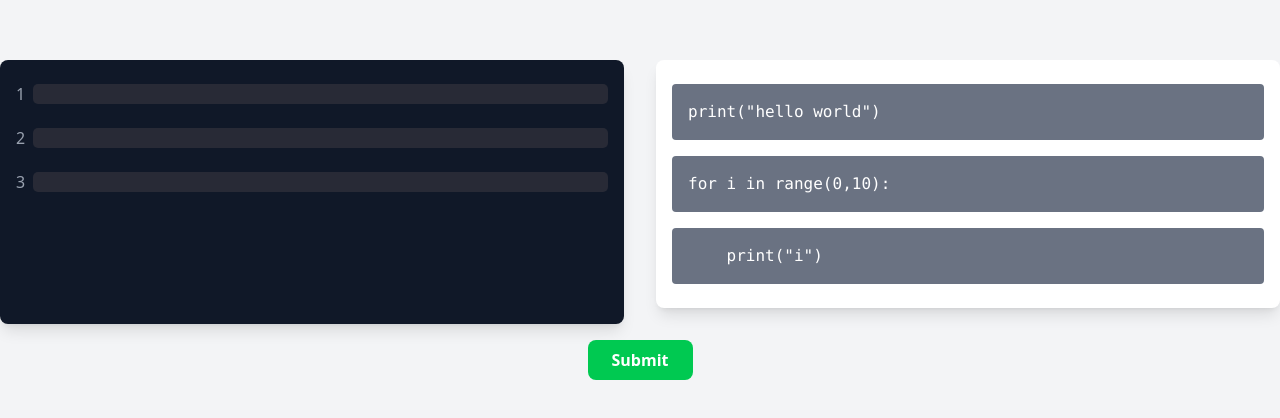
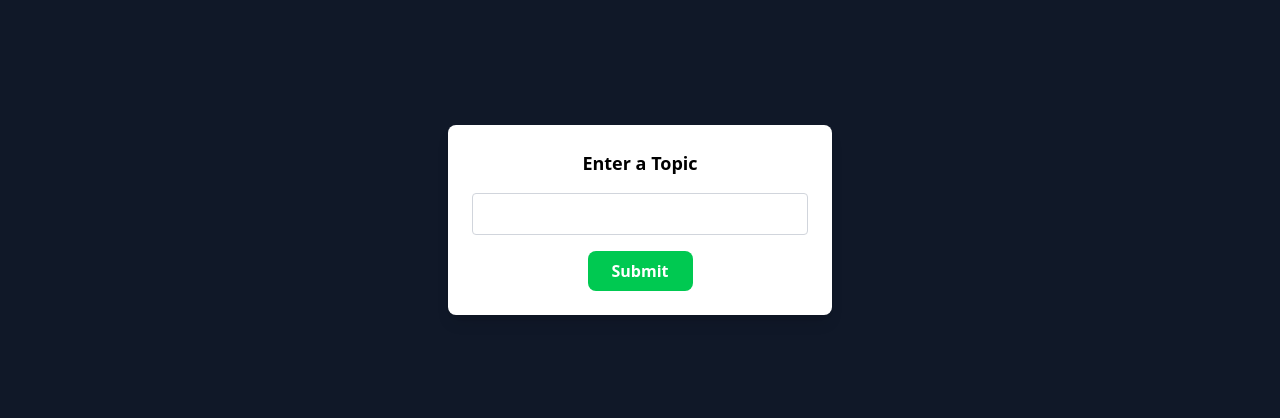
Before and after one commit to ivan-chong/ichack25, a React (Vite) app in the folder draggle/: page / in a window 1280 px wide. Shown: the part 180-598 px from the top of the page. Built offline with nearby package versions, Linux system fonts and the light colour scheme.

Commit message:
have update background colour

```diff
--- a/draggle/src/App.tsx
+++ b/draggle/src/App.tsx
@@ -20,6 +20,8 @@ export default function App() {
   const [correctItems, setCorrectItems] = useState<boolean[]>([]);
   const [ideValues, setIdeValues] = useState<string[]>(new Array(ogList.length).fill(""));
   const [highlightedItems, setHighlightedItems] = useState<boolean[]>(new Array(ogList.length).fill(false));
+  const [showPopup, setShowPopup] = useState(true);
+  const [topic, setTopic] = useState("");
 
   const shuffleArray = (array) => {
     const newArray = [...array];
@@ -61,7 +63,6 @@ export default function App() {
     const updatedHighlightedItems = newCorrectItems.map(isCorrect => isCorrect ? true : false);
     setHighlightedItems(updatedHighlightedItems);
 
-    // Reset highlighting after 2 seconds
     setTimeout(() => {
       setHighlightedItems(new Array(ogList.length).fill(false));
     }, 1000);
@@ -79,14 +80,38 @@ export default function App() {
     });
     setIdeValues(newIdeValues);
 
-    highlightCorrectItems(newCorrectItems); // Only highlight when submit is clicked
+    highlightCorrectItems(newCorrectItems);
+  };
+
+  const handleTopicSubmit = async () => {
+    await new Promise(resolve => setTimeout(resolve, 1000)); // Simulate API call
+    setShowPopup(false);
   };
 
   return (
-    <div className="flex justify-center items-center min-h-screen bg-gray-100">
-      <div className="w-full max-w-full flex flex-col items-center">
+    <div className="relative flex justify-center items-center min-h-screen bg-gray-200">
+      {showPopup && (
+        <div className="absolute inset-0 flex justify-center items-center bg-gray-900 bg-opacity-50 backdrop-blur-sm z-50">
+          <div className="bg-white p-6 rounded-lg shadow-lg w-96 text-center">
+            <h2 className="text-lg font-bold mb-4">Enter a Topic</h2>
+            <input
+              type="text"
+              className="border border-gray-300 p-2 w-full rounded"
+              value={topic}
+              onChange={(e) => setTopic(e.target.value)}
+            />
+            <button
+              onClick={handleTopicSubmit}
+              className="mt-4 py-2 px-6 bg-green-500 text-white font-bold rounded-lg hover:bg-green-600 transition"
+            >
+              Submit
+            </button>
+          </div>
+        </div>
+      )}
+
+      <div className={`w-full max-w-full flex flex-col items-center ${showPopup ? 'blur-sm' : ''}`}>
         <div className="grid grid-cols-2 gap-8 w-full max-w-full">
-          {/* Fixed height for both the left IDE box and the right draggable box */}
           <div className="bg-gray-900 text-white p-4 rounded-lg shadow-lg col-span-1 flex flex-col overflow-y-auto h-full">
             {ogList.map((line, index) => (
               <div key={index} className="flex items-center space-x-2 mb-2">
@@ -98,7 +123,6 @@ export default function App() {
             ))}
           </div>
 
-          {/* Right draggable box with scrollable content */}
           <div className="col-span-1 flex flex-col items-start h-full">
             <DndContext collisionDetection={closestCenter} onDragEnd={handleDragEnd}>
               <SortableContext items={items} strategy={verticalListSortingStrategy}>
@@ -108,7 +132,7 @@ export default function App() {
                       id={item.id}
                       key={item.key}
                       value={item.value}
-                      isHighlighted={highlightedItems[index]} // Pass the highlighted state
+                      isHighlighted={highlightedItems[index]}
                     />
                   ))}
                 </div>
@@ -117,7 +141,6 @@ export default function App() {
           </div>
         </div>
 
-        {/* Centered submit button below both boxes */}
         <div className="mt-4">
           <button onClick={handleSubmit} className="py-2 px-6 bg-green-500 text-white font-bold rounded-lg hover:bg-green-600 transition">
             Submit
```
